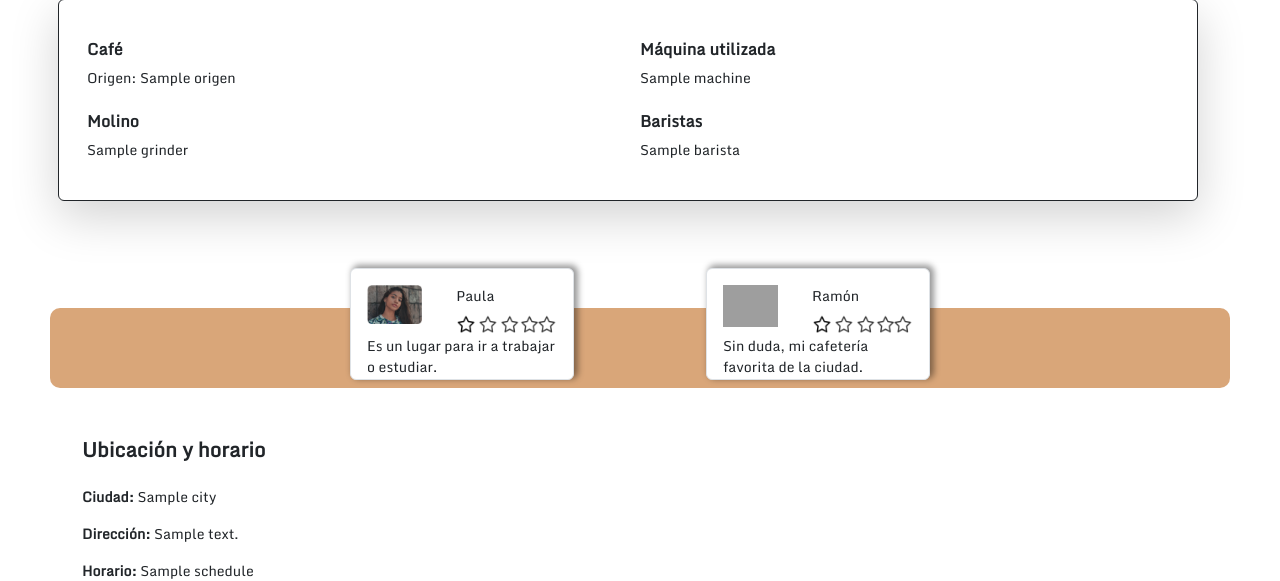
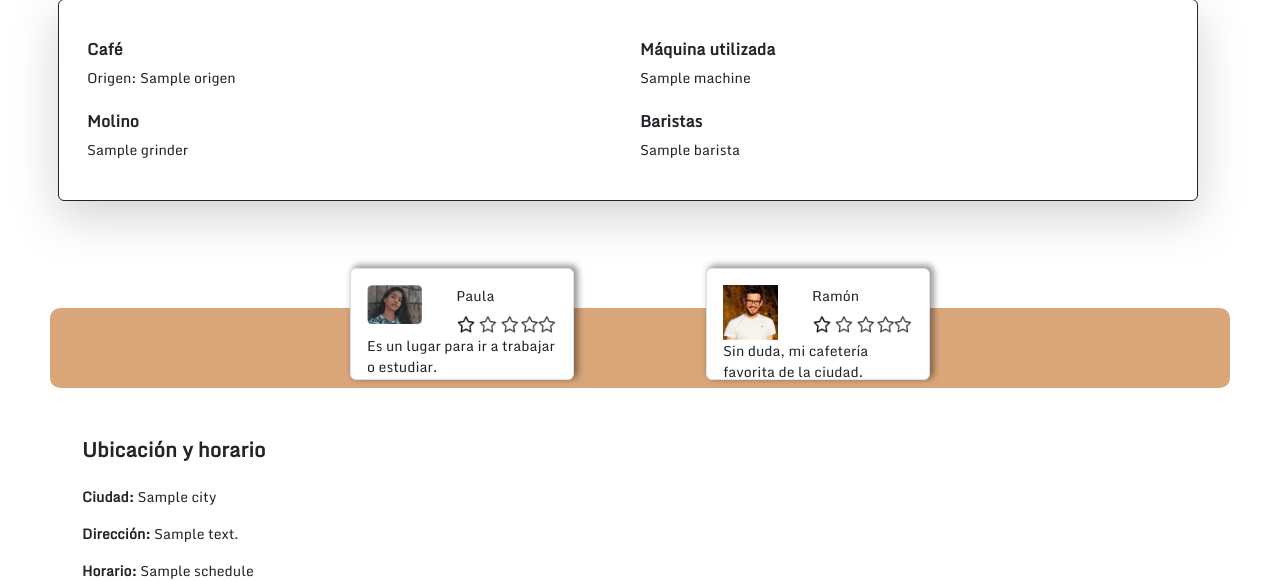
Before and after one commit to No-Country/s4-03-Python, a Django app: template coffeelovers/templates/coffee_house/coffee_details.html in a window 1280 px wide. Shown: the part 610-1191 px from the top of the page. Run offline with Django 4.2, Linux system fonts and the light colour scheme; the template is opened without the code that fills it: most values are stand-ins (such as "Sample title", 1, 10 or a date in 2020); grey boxes marked "Sample" are stand-in pictures; some libraries are stand-ins or nearby versions; grey boxes are pictures that could not be loaded.

Commit message:
Coffeehouse in ProcFiles and details changed

```diff
--- a/coffeelovers/templates/coffee_house/coffee_details.html
+++ b/coffeelovers/templates/coffee_house/coffee_details.html
@@ -252,7 +252,7 @@
 	 <div class="card-body">
 	<div class="row">
 		<div class="col-5">
-		  <img class="image-card" src=" {% static 'img/user1.jpg' %}">
+		  <img class="image-card" src=" {% static 'img/user1.png' %}">
 		</div>
 
 	     <div class="col-7">
```
Also changed, not shown: 1 other file.
